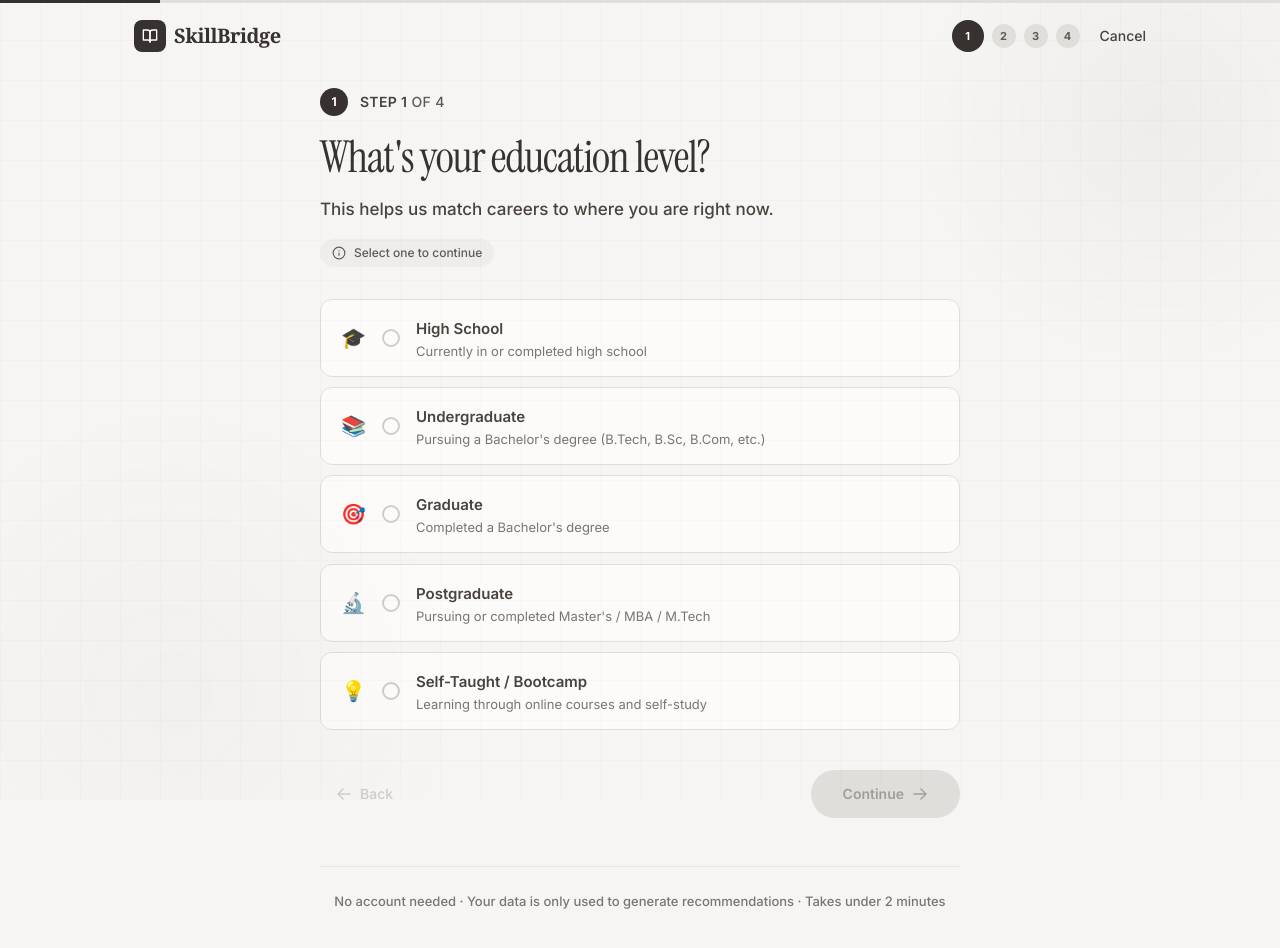
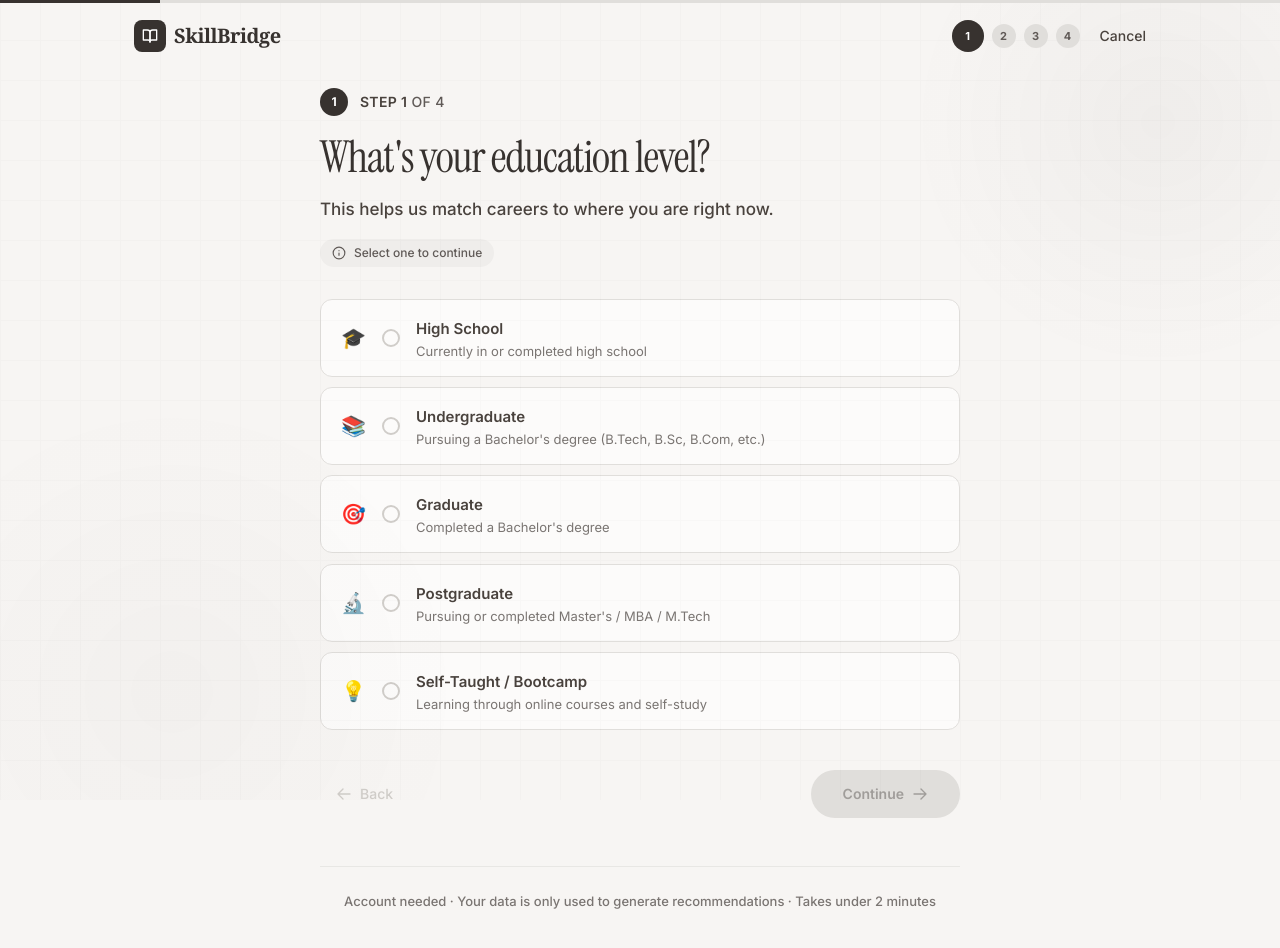
Before and after one commit to ByteByFaizan/skillbridge, a Next.js app: page /discover in a window 1280 px wide. Shown: the top 948 px of the page. Built offline with nearby package versions, Linux system fonts and the light colour scheme.

Commit message:
fix: update footer note to indicate account requirement

```diff
--- a/app/discover/page.tsx
+++ b/app/discover/page.tsx
@@ -924,7 +924,7 @@ export default function DiscoverPage() {
           {/* ── Footer note ── */}
           <div className="mt-12 pt-6 border-t border-[#e0dedb]/60 text-center">
             <p className="text-[13px] text-[#7a7572] leading-relaxed font-medium">
-              No account needed · Your data is only used to generate recommendations · Takes under 2 minutes
+              Account needed · Your data is only used to generate recommendations · Takes under 2 minutes
             </p>
           </div>
         </div>
```
